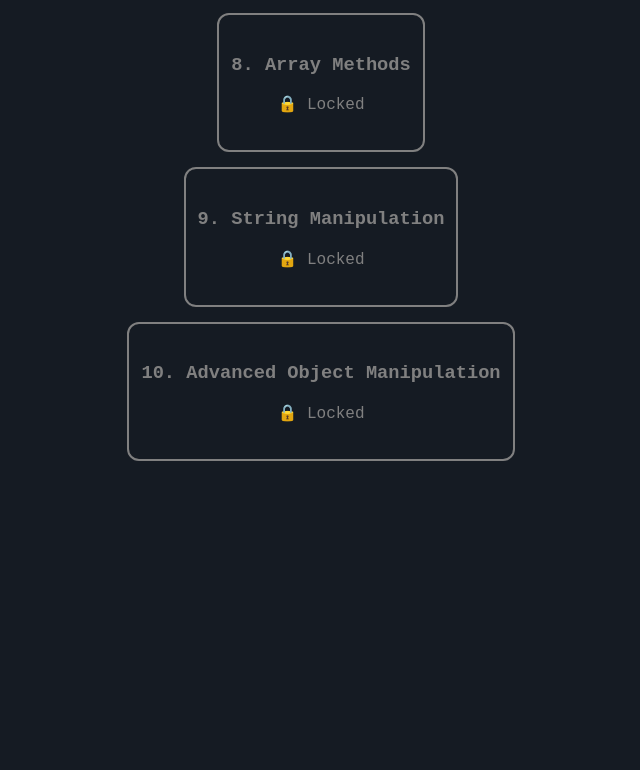
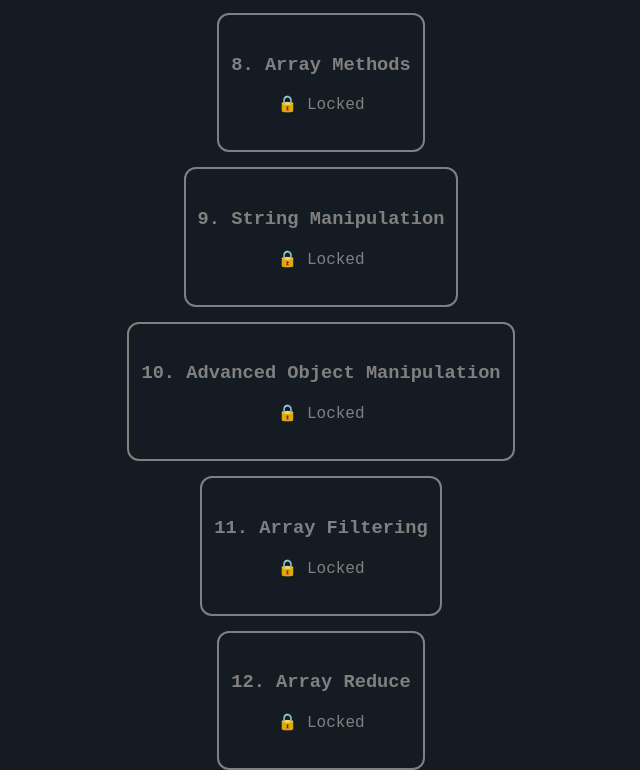
Before and after one commit to trenches022/react-code-game, a React (Vite) app: page /levels in a window 1280 px wide. Shown: the part 1304-2074 px from the top of the page, without its empty margins (319-959 px from the left). Before the commit the page ends 1765 px from the top, so only its background shows below. Built offline with nearby package versions, Linux system fonts and the light colour scheme.

Commit message:
Added new levels

```diff
--- a/src/data/levels.js
+++ b/src/data/levels.js
@@ -79,6 +79,22 @@ const levels = [
     solution: "function mergeObjects(obj1, obj2) { return {...obj1, ...obj2}; }",
     hints: ["Use the spread operator `...` to merge objects."],
   },
+  {
+    id: 11,
+    title: 'Array Filtering',
+    description: 'Write a function `filterEvenNumbers` that filters out even numbers from an array.',
+    initialCode: 'function filterEvenNumbers(arr) {\n  // Your code\n}',
+    solution: "function filterEvenNumbers(arr) { return arr.filter(num => num % 2 === 0); }",
+    hints: ["Use the `.filter()` method to filter out elements."],
+  },
+  {
+    id: 12,
+    title: 'Array Reduce',
+    description: 'Write a function `findMax` that finds the maximum number in an array using `.reduce()` method.',
+    initialCode: 'function findMax(arr) {\n  // Your code\n}',
+    solution: "function findMax(arr) { return arr.reduce((max, num) => num > max ? num : max, arr[0]); }",
+    hints: ["Use `.reduce()` to iterate through the array and find the maximum value."],
+  },
 ];
 
 export default levels;
```
